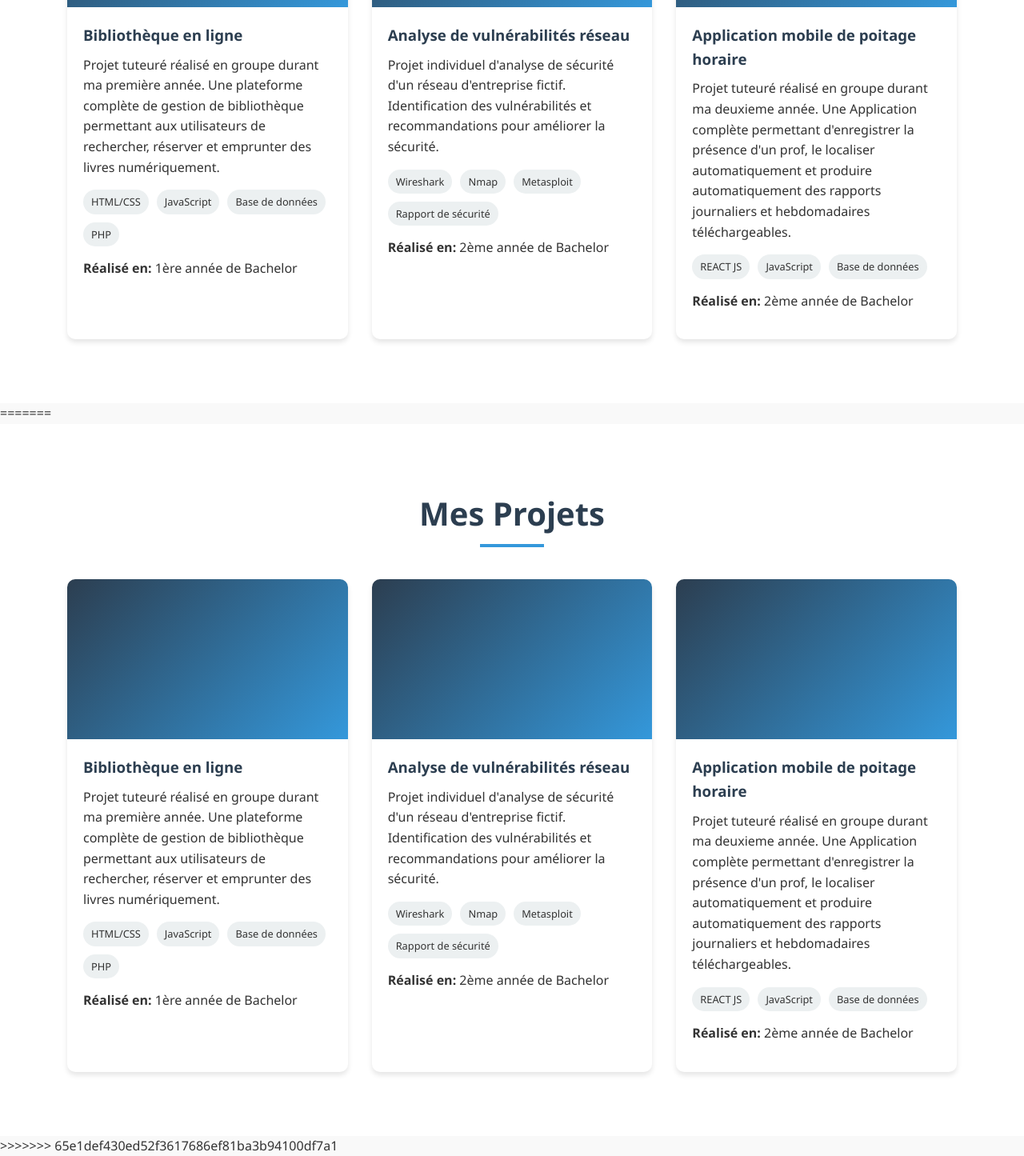
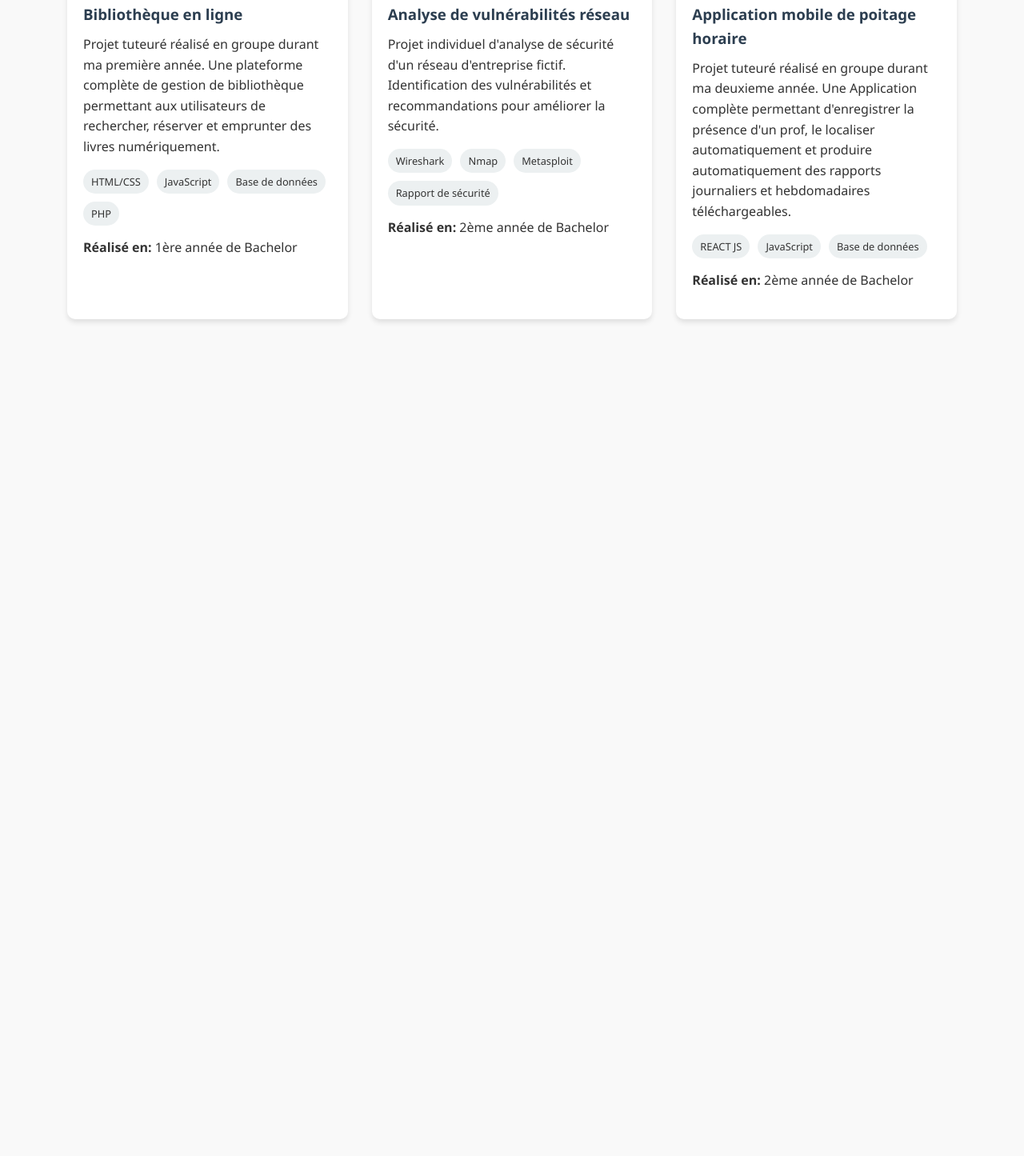
Before and after one commit to mhdsalim17/ccdevops, a plain HTML site: page projets.html in a window 1280 px wide. Shown: the part 411-1856 px from the top of the page at 80% size. After the commit the page ends 890 px from the top, so only its background shows below. Drawn offline with Linux system fonts and the light colour scheme.

Commit message:
Update projets.html

```diff
--- a/projets.html
+++ b/projets.html
@@ -1,4 +1,4 @@
-<<<<<<< HEAD
+
 <!DOCTYPE html>
 <html lang="en">
 <head>
@@ -66,73 +66,3 @@
         </div>
     </section>
 </body>
-=======
-<!DOCTYPE html>
-<html lang="en">
-<head>
-    <meta charset="UTF-8">
-    <meta name="viewport" content="width=device-width, initial-scale=1.0">
-    <title>projets</title>
-    <link rel="stylesheet" href="style.css">
-    <link rel="stylesheet" href="index.html">
-</head>
-<body>
-    <section id="projects">
-        <div class="container">
-            <h2>Mes Projets</h2>
-
-            <div class="projects-container">
-                <div class="project-card fade-in">
-                    <div class="project-img">
-                        <i class="fas fa-book"></i>
-                    </div>
-                    <div class="project-content">
-                        <h3>Bibliothèque en ligne</h3>
-                        <p>Projet tuteuré réalisé en groupe durant ma première année. Une plateforme complète de gestion de bibliothèque permettant aux utilisateurs de rechercher, réserver et emprunter des livres numériquement.</p>
-                        <div class="project-tech">
-                            <span class="tech-tag">HTML/CSS</span>
-                            <span class="tech-tag">JavaScript</span>
-                            <span class="tech-tag">Base de données</span>
-                            <span class="tech-tag">PHP</span>
-                        </div>
-                        <p><strong>Réalisé en:</strong> 1ère année de Bachelor</p>
-                    </div>
-                </div>
-                <div class="project-card fade-in">
-                    <div class="project-img">
-                        <i class="fas fa-shield-alt"></i>
-                    </div>
-                    <div class="project-content">
-                        <h3>Analyse de vulnérabilités réseau</h3>
-                        <p>Projet individuel d'analyse de sécurité d'un réseau d'entreprise fictif. Identification des vulnérabilités et recommandations pour améliorer la sécurité.</p>
-                        <div class="project-tech">
-                            <span class="tech-tag">Wireshark</span>
-                            <span class="tech-tag">Nmap</span>
-                            <span class="tech-tag">Metasploit</span>
-                            <span class="tech-tag">Rapport de sécurité</span>
-                        </div>
-                        <p><strong>Réalisé en:</strong> 2ème année de Bachelor</p>
-                    </div>
-                </div>
-                <div class="project-card fade-in">
-                    <div class="project-img">
-                        <i class="fas fa-robot"></i>
-                    </div>
-                  <div class="project-content">
-                        <h3>Application mobile de poitage horaire</h3>
-                        <p>Projet tuteuré réalisé en groupe durant ma deuxieme année. Une Application complète permettant d'enregistrer la présence d'un prof, le localiser automatiquement et produire automatiquement des rapports journaliers et hebdomadaires téléchargeables.</p>
-                        <div class="project-tech">
-                            <span class="tech-tag">REACT JS</span>
-                            <span class="tech-tag">JavaScript</span>
-                            <span class="tech-tag">Base de données</span>
-
-                        </div>
-                        <p><strong>Réalisé en:</strong> 2ème année de Bachelor</p>
-                    </div>
-                </div>
-            </div>
-        </div>
-    </section>
-</body>
->>>>>>> 65e1def430ed52f3617686ef81ba3b94100df7a1
-</html>
```
